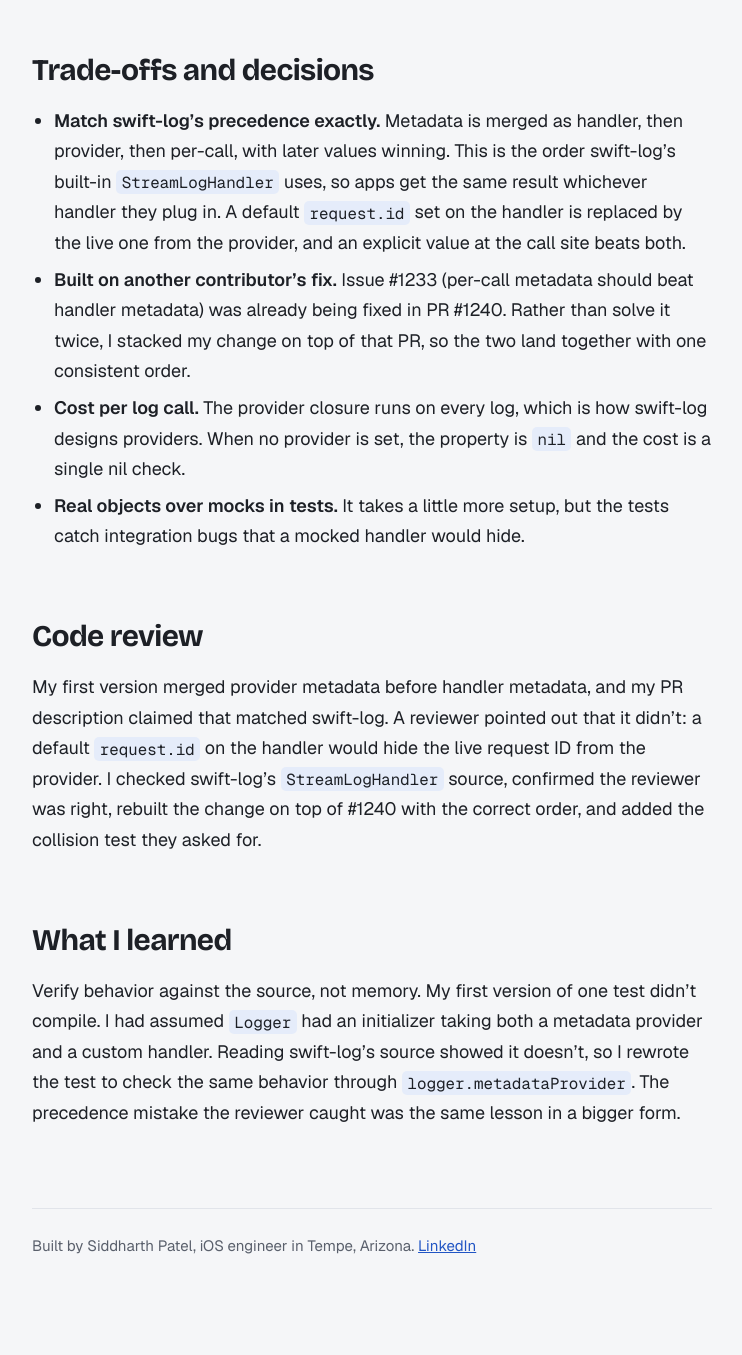
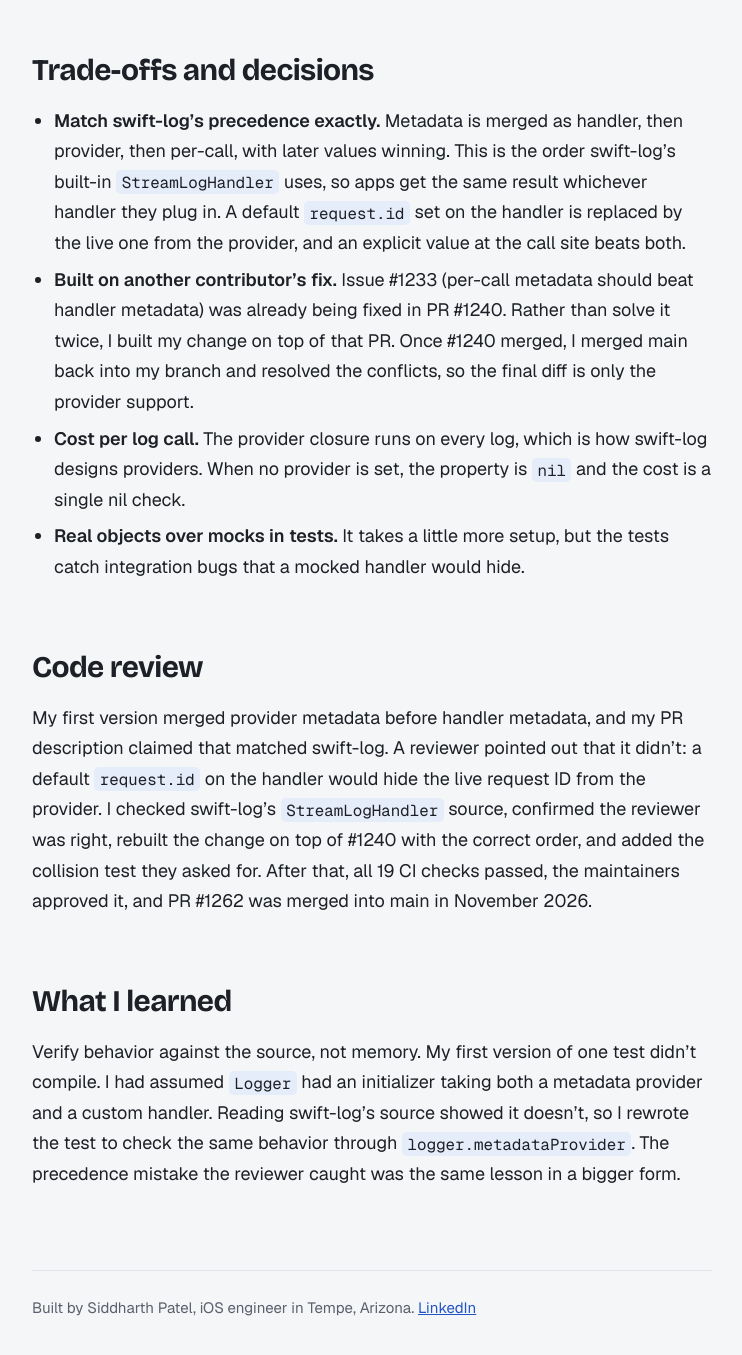
Before and after one commit to patelsid1211/patelsid1211.github.io, a Jekyll site: the page built from open-source/opentelemetry-swift-1235/index.md, in a window 1280 px wide and 1400 px high, scrolled down 2965 px. Shown: the top 1355 px of the window, without its empty margins (268-1010 px from the left). Built offline with Jekyll 4.4.1, drawn with Linux system fonts in a browser that asks for light colours; some of the changed text lies outside the part shown.

Commit message:
Mark OpenTelemetry Swift PR #1262 as merged
Co-Authored-By: Claude Opus 5.5 <noreply@anthropic.com>
Claude-Session: https://claude.ai/code/session_01GBHJs8GVeex8TdiujCw8w5

```diff
--- a/index.html
+++ b/index.html
@@ -549,8 +549,8 @@ footer { padding-block: 28px 48px; color: var(--muted); font-size: 14px; display
         <li>
           <span class="repo">open-telemetry/opentelemetry-swift</span>
           <a href="open-source/opentelemetry-swift-1235/">Metadata providers were silently ignored by the swift-log bridge</a>
-          <span class="oss-sum">Found why request IDs never reached exported logs, fixed it, and proved it with 3 tests through the real Logger API.</span>
-          <span class="state">PR #1262, in review</span>
+          <span class="oss-sum">Found why request IDs never reached exported logs, fixed it, and proved it with 4 tests through the real Logger API.</span>
+          <span class="state">Merged · PR #1262</span>
         </li>
         <li>
           <span class="repo">mozilla-mobile/firefox-ios</span>
@@ -560,7 +560,7 @@ footer { padding-block: 28px 48px; color: var(--muted); font-size: 14px; display
         </li>
       </ul>
       <div class="rise">
-<pre class="swift" aria-label="Swift code from the proposed OpenTelemetry fix"><code><span class="k">public struct</span> <span class="ty">OTelLogHandler</span>: <span class="ty">LogHandler</span> {
+<pre class="swift" aria-label="Swift code from the merged OpenTelemetry fix"><code><span class="k">public struct</span> <span class="ty">OTelLogHandler</span>: <span class="ty">LogHandler</span> {
   <span class="k">public var</span> metadata: <span class="ty">Logger.Metadata</span> = [:]
   <span class="k">public var</span> metadataProvider: <span class="ty">Logger.MetadataProvider</span>?
 
--- a/open-source/opentelemetry-swift-1235/index.md
+++ b/open-source/opentelemetry-swift-1235/index.md
@@ -3,7 +3,7 @@ layout: project
 title: "OpenTelemetry Swift: metadata providers were silently ignored"
 kind: Open source · open-telemetry/opentelemetry-swift
 summary: Swift apps that attached request IDs to logs through a swift-log MetadataProvider lost that context on the way to OpenTelemetry. I traced why, fixed it, and covered it with tests.
-status: "PR #1262, in review"
+status: "Merged · PR #1262"
 stack: [Swift, swift-log, OpenTelemetry, XCTest]
 links:
   - label: Pull request #1262
@@ -86,8 +86,9 @@ and the full `swift test` run passed with 0 failures.
   same result whichever handler they plug in. A default `request.id` set on the handler is replaced by the
   live one from the provider, and an explicit value at the call site beats both.
 - **Built on another contributor's fix.** Issue #1233 (per-call metadata should beat handler metadata) was
-  already being fixed in PR #1240. Rather than solve it twice, I stacked my change on top of that PR, so the
-  two land together with one consistent order.
+  already being fixed in PR #1240. Rather than solve it twice, I built my change on top of that PR. Once #1240
+  merged, I merged main back into my branch and resolved the conflicts, so the final diff is only the
+  provider support.
 - **Cost per log call.** The provider closure runs on every log, which is how swift-log designs providers.
   When no provider is set, the property is `nil` and the cost is a single nil check.
 - **Real objects over mocks in tests.** It takes a little more setup, but the tests catch integration bugs
@@ -99,7 +100,8 @@ My first version merged provider metadata before handler metadata, and my PR des
 matched swift-log. A reviewer pointed out that it didn't: a default `request.id` on the handler would hide
 the live request ID from the provider. I checked swift-log's `StreamLogHandler` source, confirmed the
 reviewer was right, rebuilt the change on top of #1240 with the correct order, and added the collision test
-they asked for.
+they asked for. After that, all 19 CI checks passed, the maintainers approved it, and PR #1262 was merged
+into main in November 2026.
 
 ## What I learned
 
```
